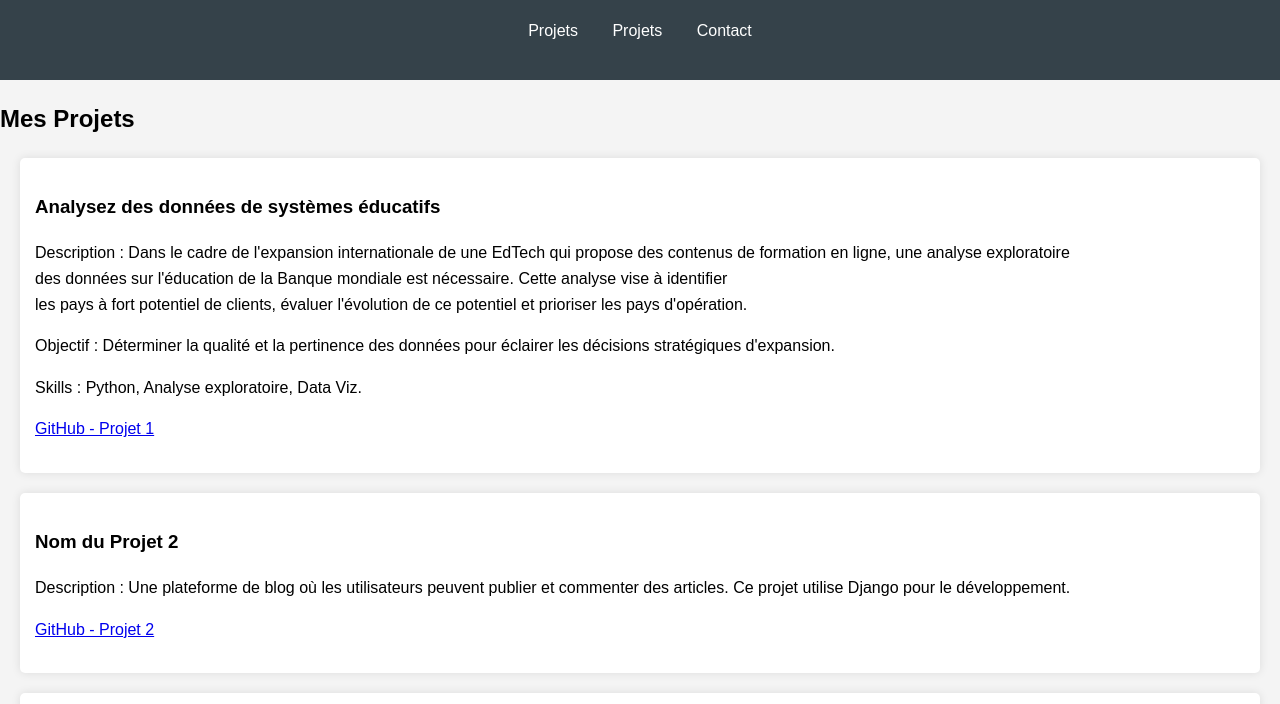
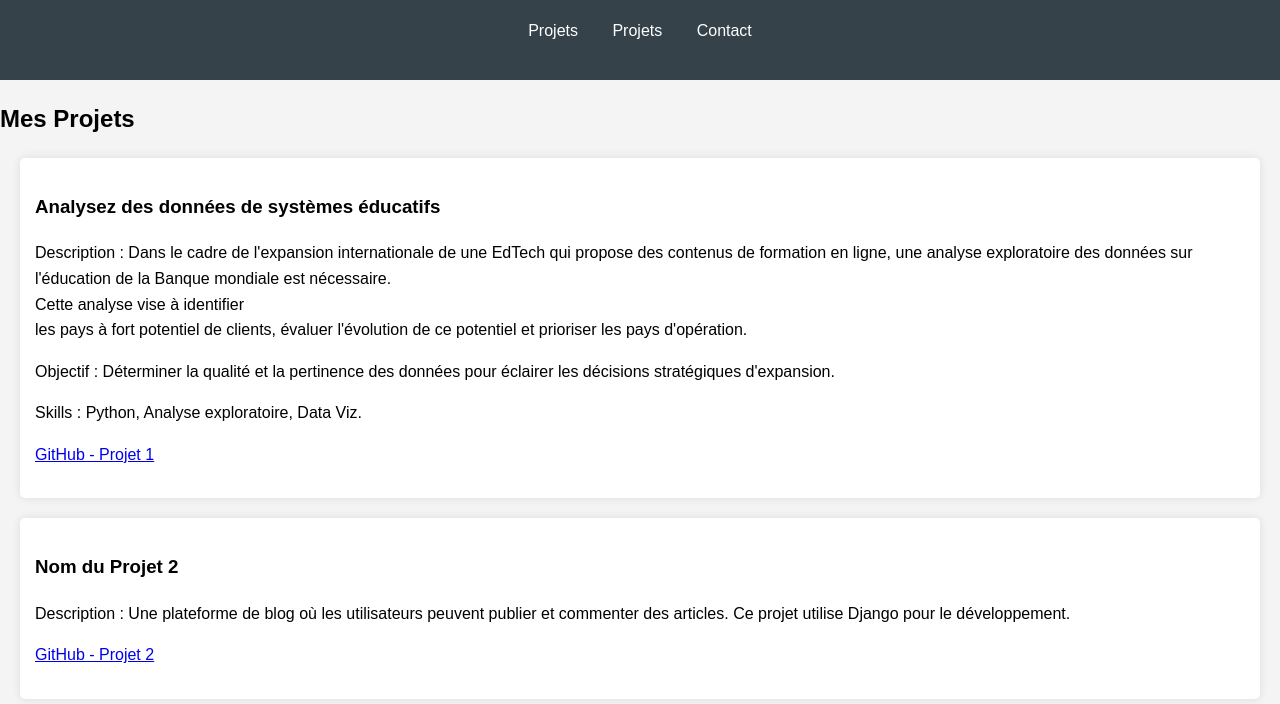
Before and after one commit to Medcos/Medcos.github.io, a plain HTML site: page index.html in a window 1280 px wide. Shown: the part 96-800 px from the top of the page. Drawn offline with Linux system fonts and the light colour scheme.

Commit message:
Update index.html

```diff
--- a/index.html
+++ b/index.html
@@ -24,7 +24,7 @@
         <div class="projet">
             <h3>Analysez des données de systèmes éducatifs</h3>
             <p>Description : Dans le cadre de l'expansion internationale de une EdTech qui propose des contenus de formation en ligne,
-                une analyse exploratoire<br/> des données sur l'éducation de la Banque mondiale est nécessaire. Cette analyse vise à
+                une analyse exploratoire des données sur l'éducation de la Banque mondiale est nécessaire.<br/> Cette analyse vise à
                 identifier<br/> les pays à fort potentiel de clients, évaluer l'évolution de ce potentiel et prioriser les pays d'opération.</p>
             <p>Objectif : Déterminer la qualité et la pertinence des données pour éclairer les décisions stratégiques d'expansion.</p>
             <p>Skills :  Python, Analyse exploratoire, Data Viz.</p>
```
